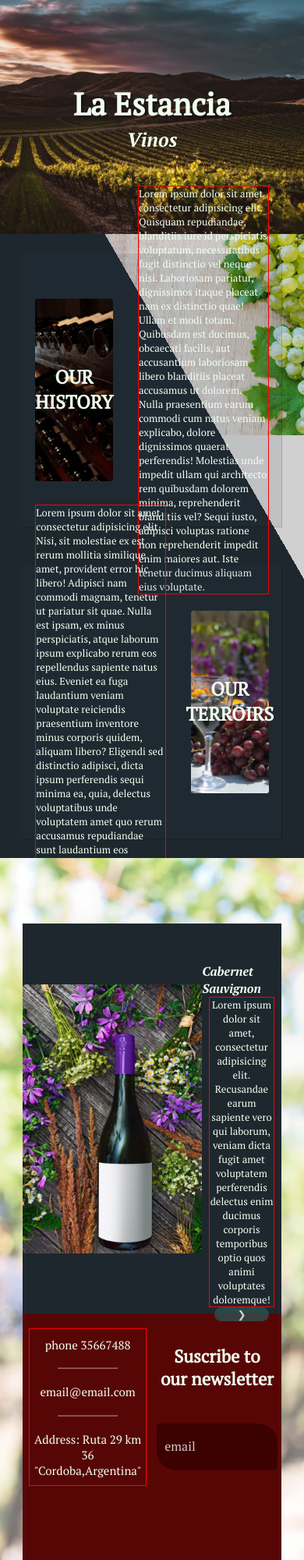
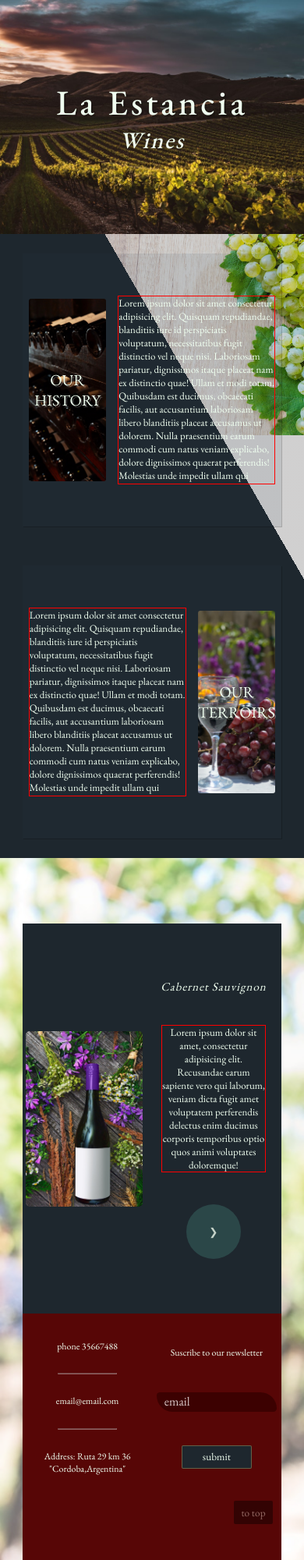
Before and after one commit to natalio540/wines-web-page, a plain HTML site: page index.html in a window 390 px wide. Shown: the top 2000 px of the page at 78% size. Drawn offline with nearby package versions, Linux system fonts and the light colour scheme.

Commit message:
pagina hecha responsive

```diff
--- a/app.js
+++ b/app.js
@@ -1 +1,31 @@
-console.log("mapa");
+
+    // scroll reveal containers
+    ScrollReveal().reveal('.letra', { easing: 'ease-in' });
+    ScrollReveal().reveal('#info1', { easing: 'ease-in' });
+    ScrollReveal().reveal('#info2', { easing: 'ease-in' });
+    ScrollReveal().reveal('.products-container', { easing: 'ease-in' });
+    ScrollReveal().reveal('#end-container', { easing: 'ease-in' });
+
+
+    // button animation
+    $("#changeTo2").click(function () {
+        $("#product1").fadeOut(1000)
+        $("#product2").fadeIn(1000)
+
+    });
+
+    $("#changeTo1").click(function () {
+        $("#product1").fadeIn(1000)
+        $("#product2").fadeOut(1000)
+
+    });
+
+    // back to top button
+    $('document').ready(function($){
+        let top =$('.back-to-top');
+        top.click(function(e){
+            e.preventDefault();
+            $('html,body').animate({scrollTop:0},500);
+
+        });
+    })
--- a/index.html
+++ b/index.html
@@ -6,37 +6,38 @@
     <title>wines web page</title>
     <link rel="stylesheet" href="styles.css">
     <script src="app.js"></script>
-    <link href="https://fonts.googleapis.com/css2?family=PT+Serif:ital,wght@0,400;1,400;1,700&display=swap" rel="stylesheet">
+    <link href="https://fonts.googleapis.com/css2?family=EB+Garamond:wght@400;500&display=swap" rel="stylesheet">
 </head>
 <body>
     <header class="header">
-
         <div class="header-container">
             <h2 class="letra" id="border-bottom">La Estancia</h2>
-            <h3 class="letra">Vinos</h3>
+            <h3 class="letra">Wines</h3>
         </div>
+    </header>
 
-    </header>
     <div class="bg-container-photo">
         <section class="presentation-container">
             <div class="info-container" id="info1">
                 <div class="foto uno"><h2>OUR HISTORY</h2></div>
-                <p>Lorem ipsum dolor sit amet consectetur adipisicing elit. Quisquam repudiandae, blanditiis iure id perspiciatis voluptatum, necessitatibus fugit distinctio vel neque nisi. Laboriosam pariatur, dignissimos itaque placeat nam ex distinctio quae!
-                Ullam et modi totam. Quibusdam est ducimus, obcaecati facilis, aut accusantium laboriosam libero blanditiis placeat accusamus ut dolorem. Nulla praesentium earum commodi cum natus veniam explicabo, dolore dignissimos quaerat perferendis!
-                Molestias unde impedit ullam qui architecto rem quibusdam dolorem minima, reprehenderit blanditiis vel? Sequi iusto, adipisci voluptas ratione non reprehenderit impedit enim maiores aut. Iste tenetur ducimus aliquam eius voluptate.</p>
+                <div class="scroll-text"><p>Lorem ipsum dolor sit amet consectetur adipisicing elit. Quisquam repudiandae, blanditiis iure id perspiciatis voluptatum, necessitatibus fugit distinctio vel neque nisi. Laboriosam pariatur, dignissimos itaque placeat nam ex distinctio quae!
+                    Ullam et modi totam. Quibusdam est ducimus, obcaecati facilis, aut accusantium laboriosam libero blanditiis placeat accusamus ut dolorem. Nulla praesentium earum commodi cum natus veniam explicabo, dolore dignissimos quaerat perferendis!
+                    Molestias unde impedit ullam qui architecto rem quibusdam dolorem minima, reprehenderit blanditiis vel? Sequi iusto, adipisci voluptas ratione non reprehenderit impedit enim maiores aut. Iste tenetur ducimus aliquam eius voluptate.</p></div>
+
             </div>
             <div class="info-container" id="info2">
-                <p>Lorem ipsum dolor sit amet consectetur adipisicing elit. Nisi, sit molestiae ex est rerum mollitia similique amet, provident error hic libero! Adipisci nam commodi magnam, tenetur ut pariatur sit quae.
-                Nulla est ipsam, ex minus perspiciatis, atque laborum ipsum explicabo rerum eos repellendus sapiente natus eius. Eveniet ea fuga laudantium veniam voluptate reiciendis praesentium inventore minus corporis quidem, aliquam libero?
-                Eligendi sed distinctio adipisci, dicta ipsum perferendis sequi minima ea, quia, delectus voluptatibus unde voluptatem amet quo rerum accusamus repudiandae sunt laudantium eos impedit magni ipsam. Omnis possimus hic aspernatur!</p>
+                <div class="scroll-text">
+                    <p>Lorem ipsum dolor sit amet consectetur adipisicing elit. Quisquam repudiandae, blanditiis iure id perspiciatis voluptatum, necessitatibus fugit distinctio vel neque nisi. Laboriosam pariatur, dignissimos itaque placeat nam ex distinctio quae!
+                        Ullam et modi totam. Quibusdam est ducimus, obcaecati facilis, aut accusantium laboriosam libero blanditiis placeat accusamus ut dolorem. Nulla praesentium earum commodi cum natus veniam explicabo, dolore dignissimos quaerat perferendis!
+                        Molestias unde impedit ullam qui architecto rem quibusdam dolorem minima, reprehenderit blanditiis vel? Sequi iusto, adipisci voluptas ratione non reprehenderit impedit enim maiores aut. Iste tenetur ducimus aliquam eius voluptate.</p>
+                </div>
+
                 <div class="foto dos"><h2>OUR TERROIRS</h2></div>
             </div>
         </section>
     </div>
 
-    <div class="bg-container-photo2" >
-
-
+    <div class="bg-container-photo2">
         <div class="space-div"></div>
         <div id="end-container">
             <section>
@@ -57,7 +58,6 @@
                     </div>
                     <img src="img/white-and-black-bottle-near-grapes-1407846.jpg" alt="" class="arrow">
                 </div>
-
             </div>
         </section>
 
@@ -72,58 +72,17 @@
             <div class="news-email">
                 <h2>Suscribe to our newsletter</h2>
                 <input type="text" placeholder="email">
+                <button class="btn-submit">submit</button>
             </div>
         </section>
+        <button class="back-to-top">to top</button>
     </div>
     </div>
 
 
-
+    <!-- scripts -->
     <script src="https://unpkg.com/scrollreveal"></script>
     <script src="https://code.jquery.com/jquery-3.5.1.min.js" integrity="sha256-9/aliU8dGd2tb6OSsuzixeV4y/faTqgFtohetphbbj0=" crossorigin="anonymous"></script>
-
-
-
-
-    <script>
-
-	/* var tl = gsap.timeline({
-        scrollTrigger: {
-      trigger: ".header-container",
-      start: "top",
-      }
-    })
-    gsap.from(".letra",{opacity:0,duration:1.3})
-    tl.from("#info1",{opacity:0,duration:1})
-    tl.from("#info2",{opacity:0,duration:1})
-    tl.from(".products-title",{opacity:0,duration:1})
-    tl.from(".products-container",{opacity:0,duration:1})
-    tl.from(".contact",{opacity:0,duration:1}) */
-    ScrollReveal().reveal('.letra', { easing: 'ease-in' });
-    ScrollReveal().reveal('#info1', { easing: 'ease-in' });
-    ScrollReveal().reveal('#info2', { easing: 'ease-in' });
-    ScrollReveal().reveal('.products-container', { easing: 'ease-in' });
-    ScrollReveal().reveal('#end-container', { easing: 'ease-in' });
-
-
-
-    /* $(".letra").mouseover(()=>{
-        (".letra-circle").fadeIn(1000)
-    }) */
-
-    $("#changeTo2").click(function () {
-        $("#product1").fadeOut(1000)
-        $("#product2").fadeIn(1000)
-
-    });
-
-    $("#changeTo1").click(function () {
-        $("#product1").fadeIn(1000)
-        $("#product2").fadeOut(1000)
-
-    });
-
-    </script>
-
+    <script src="app.js"></script>
 </body>
 </html>
--- a/styles.css
+++ b/styles.css
@@ -2,8 +2,9 @@
     margin: 0;
     padding: 0;
     color: honeydew;
-    font-family: 'Lora', serif;
-    font-family: 'PT Serif', serif;
+    font-family: 'EB Garamond', serif;
+    /* font-family: 'Lora', serif;
+    font-family: 'PT Serif', serif; */
 }
 
 
@@ -33,7 +34,6 @@
     flex-direction: column;
     transition:  1s;
 
-
 } */
 
 /* .header-container:hover{
@@ -43,14 +43,19 @@
 
 
 header div h2{
-    font-size: 40px;
-    text-shadow: 3px 3px rgba(0, 0, 0, 0.25);
+    font-size: 45px;
+    font-weight: 500;
+    text-shadow: 2px 2px rgba(0, 0, 0, 0.25);
     text-align: center;
+    letter-spacing: 4px;
 }
 header div h3{
-    font-size: 25px;
+    /* color: #1e272e; */
+    font-size: 30px;
+    font-weight: 500;
     text-align: center;
     font-style: italic;
+    letter-spacing: 2px;
 }
 
 /* presentetion------------------------------------------------------- */
@@ -75,9 +80,7 @@ header div h3{
     align-items: center;
     justify-content: space-around;
     /* opacity:0.4; */
-
 }
-
 
 .info-container{
     height: 500px;
@@ -89,13 +92,13 @@ header div h3{
     justify-content: space-around;
 }
 
-
 .foto{
    height:85%;
     width: 30%;
     background-color:blue;
     border-radius: 3px;
 }
+
 .uno{
     background-image: url(img/cellar-with-wine-bottles-774455.jpg);
     background-repeat:no-repeat;
@@ -104,7 +107,6 @@ header div h3{
     -o-background-size:cover;
     background-size:cover;
     background-position:center;
-
     display: flex;
     align-items: center;
     justify-content: center;
@@ -118,22 +120,28 @@ header div h3{
     -o-background-size:cover;
     background-size:cover;
     background-position:center;
-
     display: flex;
     align-items: center;
     justify-content: center;
 }
-        .info-container >p{
+
+    .scroll-text{
         width: 40%;
+
         border: solid 1px red;
     }
 
-        /* -----------------------------------PRODUCTS CONTAINER */
+    .info-container h2{
+        font-size: 27px;
+        font-weight: 200;
+        text-shadow: 2px 2px rgba(250, 250, 250, 0.25);
+    }
+
+    /* ------------PRODUCTS CONTAINER */
 .space-div{
     height: 10vh;
     width:100% ;
 }
-
 .bg-container-photo2{
     background-image: url("img/foto-fondo-2.jpg");
     background-repeat: no-repeat;
@@ -162,6 +170,7 @@ header div h3{
 .products-container h4{
     font-style: italic;
 }
+
  .product{
      width: 85%;
      height: 500px;
@@ -174,10 +183,12 @@ header div h3{
      justify-content: space-around;
 
  }
+
  .product img{
      width: 300px;
      border-radius: 5px;
  }
+
  .product p{
      width: 80%;
      text-align: center;
@@ -192,12 +203,15 @@ header div h3{
     border: none;
     opacity: 0.8;
 }
+
 .product button:hover{
     opacity: 1;
 }
+
 #product1{
     z-index: 2;
 }
+
 #product2{
     z-index: 1;
 }
@@ -209,6 +223,12 @@ header div h3{
     justify-content: space-around;
     width: 50%;
     height: 400px;
+}
+
+.text-product h4{
+    font-size: 20px;
+    font-weight: 200;
+    letter-spacing: 1px;
 }
 
  /* ----------------------------------------contact */
@@ -224,15 +244,17 @@ header div h3{
     align-items: center;
     justify-content: space-around;
 }
+
 .contact-card{
     width: 45%;
     height: 200px;
-        border: 1px red solid;
+    /* border: 1px red solid; */
     display: flex;
     align-items: center;
     justify-content: space-around;
     flex-direction: column;
 }
+
 .news-email{
     width: 45%;
     height: 200px;
@@ -241,12 +263,18 @@ header div h3{
     align-items: center;
     justify-content:space-around;
     flex-direction: column;
+}
 
+.news-email h2{
+    font-size: 25px;
+    font-weight: 200;
 }
+
 hr{
     width: 50%;
     opacity: 0.4;
 }
+
 input{
     width: 90%;
     height: 40px;
@@ -256,11 +284,14 @@ header div h3{
     background-color: #360000;
     opacity: 0.8;
     transition: 1s;
+    outline: none;
 }
+
 input:hover{
     opacity:1;
     transition: 1s;
 }
+
     ::-webkit-input-placeholder { /* Chrome/Opera/Safari */
         color: whitesmoke;
         font-size: medium;
@@ -270,23 +301,52 @@ header div h3{
         font-size: medium;
     }
 
+.back-to-top{
+    position: absolute;
+    right: 25px;
+    bottom: 50px;
+    width: 50px;
+    height: 30px;
+    background-color: black;
+    opacity: 0.4;
+    border: black;
+    border-radius: 2px;
+}
+
+.back-to-top:hover{
+    opacity: 0.9;
+}
+
+.btn-submit{
+    width: 90px;
+    height: 30px;
+    background-color:#1e272e;
+    border: rgba(255, 230, 128,0.3) solid 1px;
+    border-radius: 2px;
+    outline: none;
+}
+.btn-submit:hover{
+    background-color: #252f36;
+}
+
 
 
 /* animation border-bottom -------------*/
+
+@media screen and (min-width:1000px){
+
 h2:after {
     display:block;
     content: '';
-        border-bottom: solid 3px whitesmoke;
+    border-bottom: solid 1px whitesmoke;
     transform: scaleX(0);
     transition: transform 700ms ease-in-out;
   }
   h2:hover:after { transform: scaleX(1); }
   h2.fromRight:after{ transform-origin:100% 50%; }
   h2.fromLeft:after{  transform-origin:  0% 50%; }
-
  /* responsive media query */
-
-
+}
 
 @media screen and (max-width:1000px){
     .header{
@@ -299,7 +359,7 @@ header div h3{
 
         height: 800px;
     }
-        .info-container p{
+    .scroll-text{
         font-size: 13px;
         width: 50%;
     }
@@ -327,7 +387,7 @@ header div h3{
     }
  }
 /* 700px----------- */
-     @media screen and (max-width:700px) {
+@media screen and (max-width:768px) {
     .header{
         height: 300px;
     }
@@ -335,4 +395,40 @@ header div h3{
         width: 85%;
         height: 350px;
     }
+    .info-container p{
+        overflow: auto;
     }
+    .product img{
+        width: 230px;
+    }
+    input{
+        height: 20px;
+    }
+}
+
+@media screen and (max-width: 460px){
+    .scroll-text{
+        height: 240px;
+        width: 200px;
+        overflow: scroll;
+    }
+    .foto h2{
+        font-size: 20px;
+    }
+    .product img{
+        width: 150px;
+    }
+    .text-product h4{
+        font-size: 15px;
+    }
+    .contact, .contact h2{
+        font-size: 12px;
+    }
+    input{
+        height: 5px;
+    }
+    .back-to-top{
+        margin-right: 15px;
+    }
+
+}
```
Lines whose indentation alone changed are shown as unchanged.
